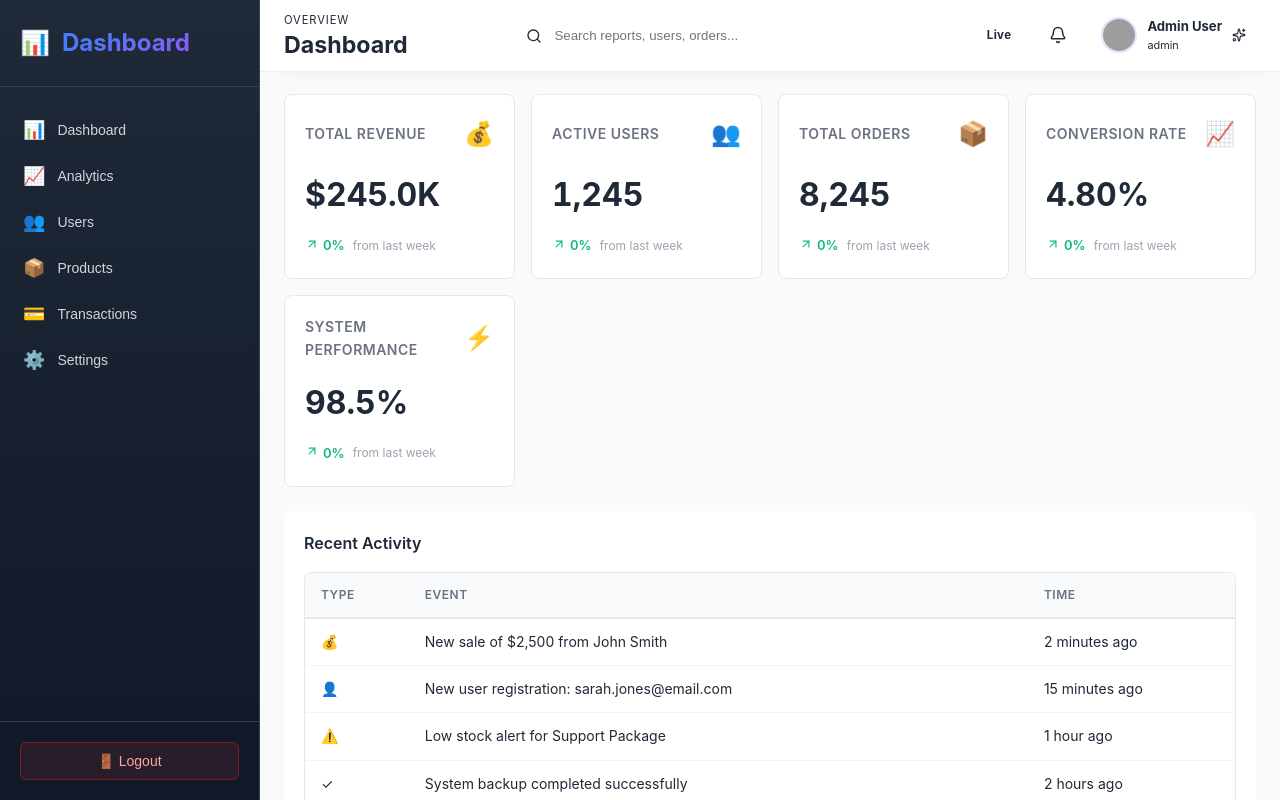
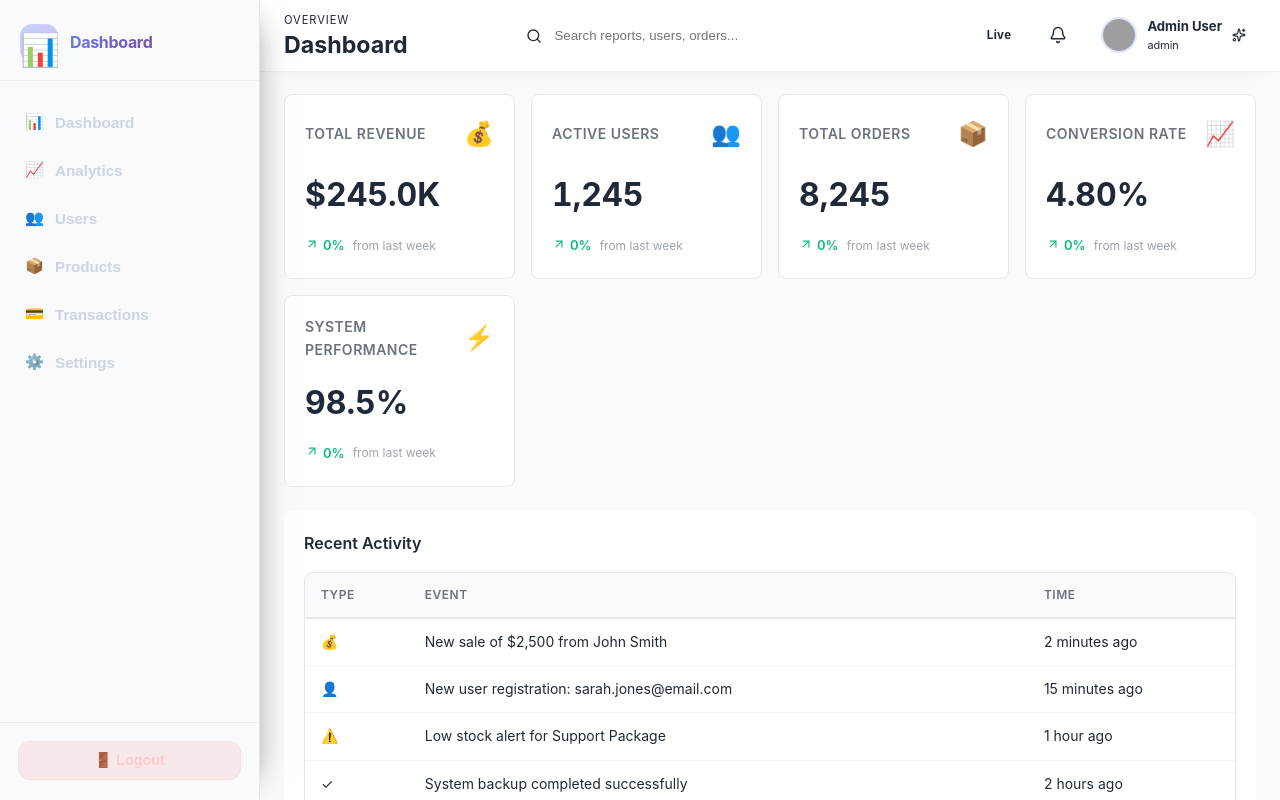
Before and after one commit to abdulbasit-25/zainaib-internship-task, a React (Vite) app in the folder task-4-enterprise-dashboard/: page /dashboard in a window 1280 px wide. Both pictures are taken after a click on the button "LOGIN". Built offline with nearby package versions, Linux system fonts and the light colour scheme; grey boxes are pictures that could not be loaded.

Commit message:
Update enterprise dashboard Sidebar.css

```diff
--- a/task-4-enterprise-dashboard/src/components/Sidebar.css
+++ b/task-4-enterprise-dashboard/src/components/Sidebar.css
@@ -1,21 +1,22 @@
 .sidebar {
   width: 260px;
   height: 100vh;
-  background: linear-gradient(180deg, #1f2937 0%, #111827 100%);
-  color: #f3f4f6;
+  background: linear-gradient(180deg, var(--sidebar) 0%, var(--sidebar-strong) 100%);
+  color: #e2e8f0;
   position: fixed;
   left: 0;
   top: 0;
   display: flex;
   flex-direction: column;
-  border-right: 1px solid #374151;
+  border-right: 1px solid rgba(148, 163, 184, 0.22);
+  box-shadow: 18px 0 30px -24px rgba(15, 23, 42, 0.5);
   z-index: 100;
-  transition: transform 0.3s ease;
+  transition: transform 0.28s ease;
 }
 
 .sidebar-header {
-  padding: 24px 20px;
-  border-bottom: 1px solid #374151;
+  padding: 24px 20px 18px;
+  border-bottom: 1px solid rgba(148, 163, 184, 0.14);
   display: flex;
   justify-content: space-between;
   align-items: center;
@@ -25,66 +26,88 @@
   display: flex;
   align-items: center;
   gap: 12px;
-  font-weight: 600;
-  font-size: 18px;
 }
 
 .logo-icon {
-  font-size: 24px;
+  width: 38px;
+  height: 38px;
+  border-radius: 12px;
+  display: grid;
+  place-items: center;
+  background: linear-gradient(135deg, rgba(36, 87, 245, 0.25), rgba(124, 58, 237, 0.3));
+  color: #ffffff;
+  box-shadow: inset 0 0 0 1px rgba(255, 255, 255, 0.08);
+}
+
+.logo-copy {
+  display: flex;
+  flex-direction: column;
+  gap: 2px;
 }
 
 .logo-text {
-  background: linear-gradient(135deg, #3b82f6, #8b5cf6);
-  -webkit-background-clip: text;
-  -webkit-text-fill-color: transparent;
-  background-clip: text;
+  font-size: 1rem;
+  font-weight: 700;
+  letter-spacing: -0.02em;
+  color: #f8fafc;
+}
+
+.logo-subtext {
+  font-size: 0.7rem;
+  color: rgba(148, 163, 184, 0.8);
+  letter-spacing: 0.08em;
+  text-transform: uppercase;
 }
 
 .close-btn {
   display: none;
-  background: none;
+  background: transparent;
   border: none;
-  color: #f3f4f6;
-  font-size: 20px;
-  cursor: pointer;
+  color: #f8fafc;
   padding: 0;
 }
 
 .sidebar-nav {
   flex: 1;
-  padding: 20px 0;
+  padding: 20px 12px;
   overflow-y: auto;
 }
 
 .nav-link {
   width: 100%;
-  padding: 12px 20px;
+  padding: 11px 12px;
+  margin-bottom: 6px;
   display: flex;
   align-items: center;
   gap: 12px;
-  background: none;
-  border: none;
-  color: #d1d5db;
-  font-size: 14px;
-  cursor: pointer;
+  border: 1px solid transparent;
+  border-radius: 12px;
+  background: transparent;
+  color: #cbd5e1;
+  font-size: 0.95rem;
+  font-weight: 600;
+  text-align: left;
   transition: all 0.2s ease;
-  text-align: left;
-  border-left: 3px solid transparent;
 }
 
 .nav-link:hover {
-  background: rgba(255, 255, 255, 0.05);
-  color: #f3f4f6;
+  background: rgba(148, 163, 184, 0.08);
+  color: #f8fafc;
+  border-color: rgba(148, 163, 184, 0.06);
 }
 
 .nav-link.active {
-  background: rgba(59, 130, 246, 0.1);
-  color: #3b82f6;
-  border-left-color: #3b82f6;
+  background: linear-gradient(90deg, rgba(36, 87, 245, 0.2), rgba(124, 58, 237, 0.12));
+  color: #ffffff;
+  border-color: rgba(96, 165, 250, 0.35);
+  box-shadow: inset 0 0 0 1px rgba(96, 165, 250, 0.18);
 }
 
 .nav-icon {
-  font-size: 18px;
+  width: 18px;
+  height: 18px;
+  display: grid;
+  place-items: center;
   flex-shrink: 0;
 }
 
@@ -93,40 +116,60 @@
 }
 
 .sidebar-footer {
-  padding: 20px;
-  border-top: 1px solid #374151;
+  padding: 18px 18px 20px;
+  border-top: 1px solid rgba(148, 163, 184, 0.14);
+  display: flex;
+  flex-direction: column;
+  gap: 12px;
+}
+
+.sidebar-branding {
+  display: flex;
+  align-items: center;
+  justify-content: space-between;
+  gap: 8px;
+  color: rgba(148, 163, 184, 0.8);
+  font-size: 0.7rem;
+  letter-spacing: 0.08em;
+  text-transform: uppercase;
+}
+
+.sidebar-branding strong {
+  color: #eff6ff;
+  letter-spacing: 0.04em;
+  text-transform: none;
+  font-size: 0.8rem;
 }
 
 .logout-btn {
   width: 100%;
+  display: inline-flex;
+  align-items: center;
+  justify-content: center;
+  gap: 8px;
   padding: 10px 16px;
-  background: rgba(239, 68, 68, 0.1);
-  border: 1px solid #7f1d1d;
-  border-radius: 6px;
-  color: #fca5a5;
-  font-size: 14px;
-  font-weight: 500;
-  cursor: pointer;
+  border-radius: 12px;
+  background: rgba(239, 68, 68, 0.09);
+  border: 1px solid rgba(254, 202, 202, 0.28);
+  color: #fecaca;
+  font-size: 0.9rem;
+  font-weight: 600;
   transition: all 0.2s ease;
 }
 
 .logout-btn:hover {
-  background: rgba(239, 68, 68, 0.2);
-  color: #f3f4f6;
+  background: rgba(239, 68, 68, 0.14);
+  color: #fff;
 }
 
 .sidebar-overlay {
   display: none;
   position: fixed;
-  top: 0;
-  left: 0;
-  right: 0;
-  bottom: 0;
-  background: rgba(0, 0, 0, 0.5);
+  inset: 0;
+  background: rgba(15, 23, 42, 0.5);
   z-index: 99;
 }
 
-/* Mobile Responsive */
 @media (max-width: 768px) {
   .sidebar {
     transform: translateX(-100%);
@@ -137,7 +180,11 @@
   }
 
   .close-btn {
-    display: block;
+    display: grid;
+    place-items: center;
+    width: 30px;
+    height: 30px;
+    border-radius: 10px;
   }
 
   .sidebar-overlay {
```
